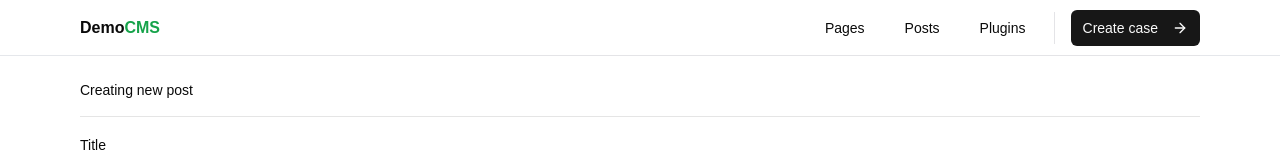
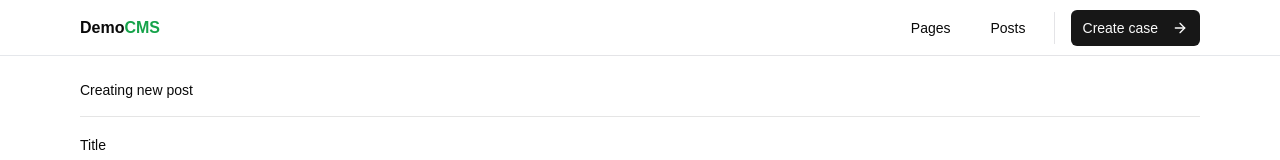
Before and after one commit to SwappyB/DemoCMS, a Next.js app: page /dashboard/posts/create in a window 1280 px wide. Shown: the top 160 px of the page. Built offline with nearby package versions, Linux system fonts and the light colour scheme; a web font is replaced by a local one.

Commit message:
Display pages

```diff
--- a/src/app/(pages)/posts/[slug]/page.tsx
+++ b/src/app/(pages)/posts/[slug]/page.tsx
@@ -9,7 +9,6 @@ import PluginInit from "./_components/plugin";
 
 const PostPage = async ({ params }: { params: { slug: string } }) => {
   const postData = await getPostData(params?.slug);
-  console.log(postData);
 
   const pluginData =
     postData?.pluginContent && postData?.pluginContent.length
--- /dev/null
+++ b/src/app/[...slug]/_components/plugin.tsx
@@ -0,0 +1,11 @@
+"use client";
+
+import React from "react";
+import { useInitializeVideoPlugin } from "@/plugins/videoPlugin";
+
+const PluginInit = () => {
+  useInitializeVideoPlugin();
+  return <></>;
+};
+
+export default PluginInit;
--- /dev/null
+++ b/src/app/[...slug]/page.tsx
@@ -0,0 +1,43 @@
+import { db } from "@/db/prisma";
+
+import MaxWidthWrapper from "@/components/MaxWidthWrapper";
+
+import RenderEditorContent from "@/components/WYSIWYG/RenderContent";
+import RenderBlocks from "@/plugins/RenderBlocks";
+import PluginInit from "./_components/plugin";
+
+export default async function DynamicPage({
+  params
+}: {
+  params: { slug: string[] };
+}) {
+  // Convert the slug array into a route string
+  const route = `/${params.slug.join("/")}`;
+
+  // Fetch the page from the database
+  const pageData = await db.page.findUnique({
+    where: { route }
+  });
+
+  if (!pageData) {
+    return <div>Page not found</div>;
+  }
+
+  const pluginData =
+    pageData?.pluginContent && pageData?.pluginContent.length
+      ? JSON.parse(pageData?.pluginContent as string)
+      : [];
+
+  return (
+    <div>
+      <PluginInit />
+      <MaxWidthWrapper className="pb-2 pt-3 sm:pb-32 lg:pt-4 xl:pt-6 lg:pb-52">
+        <div className="flex flex-col gap-4">
+          <div className="text-5xl">{pageData?.title}</div>
+          <RenderEditorContent content={pageData?.content} />
+          <RenderBlocks blocks={pluginData} />
+        </div>
+      </MaxWidthWrapper>
+    </div>
+  );
+}
--- a/src/components/Navbar.tsx
+++ b/src/components/Navbar.tsx
@@ -34,16 +34,6 @@ const Navbar = async () => {
                 Posts
               </Link>
 
-              <Link
-                href="/api/auth/login"
-                className={buttonVariants({
-                  size: "sm",
-                  variant: "ghost"
-                })}
-              >
-                Plugins
-              </Link>
-
               <div className="h-8 w-px bg-zinc-200 hidden sm:block" />
 
               <Link
```
